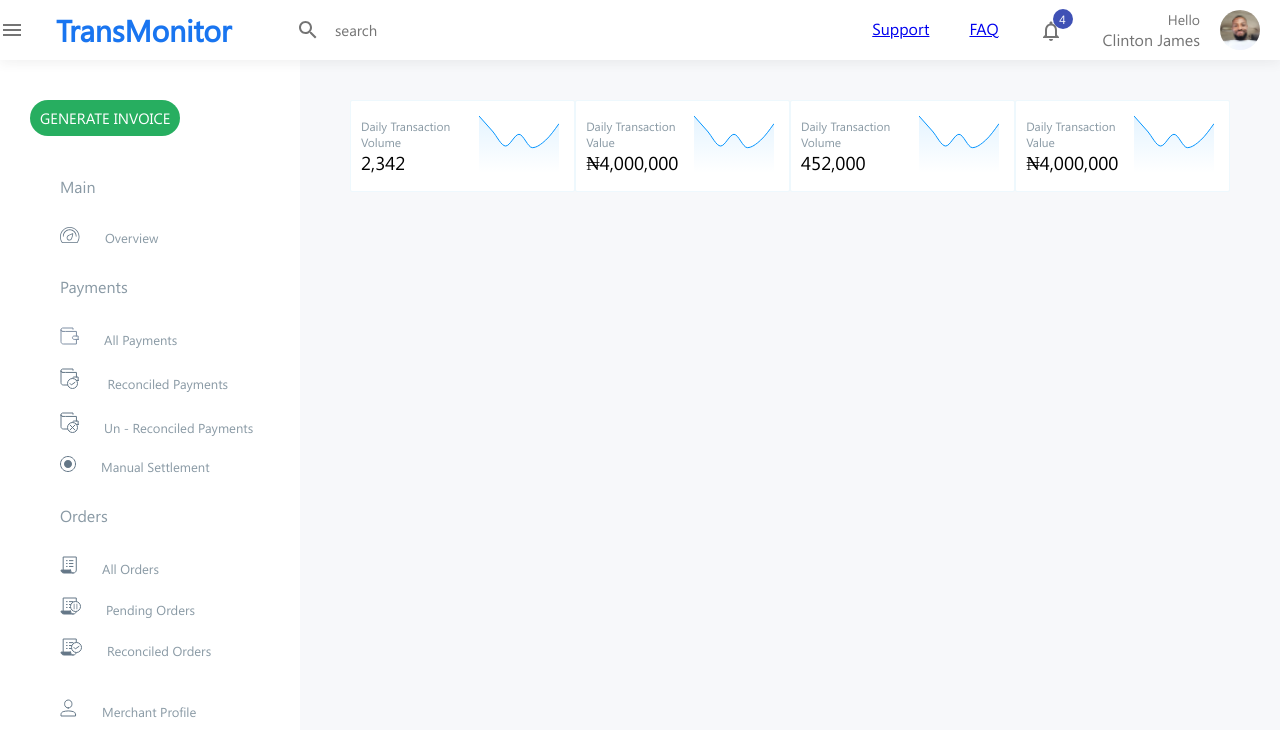
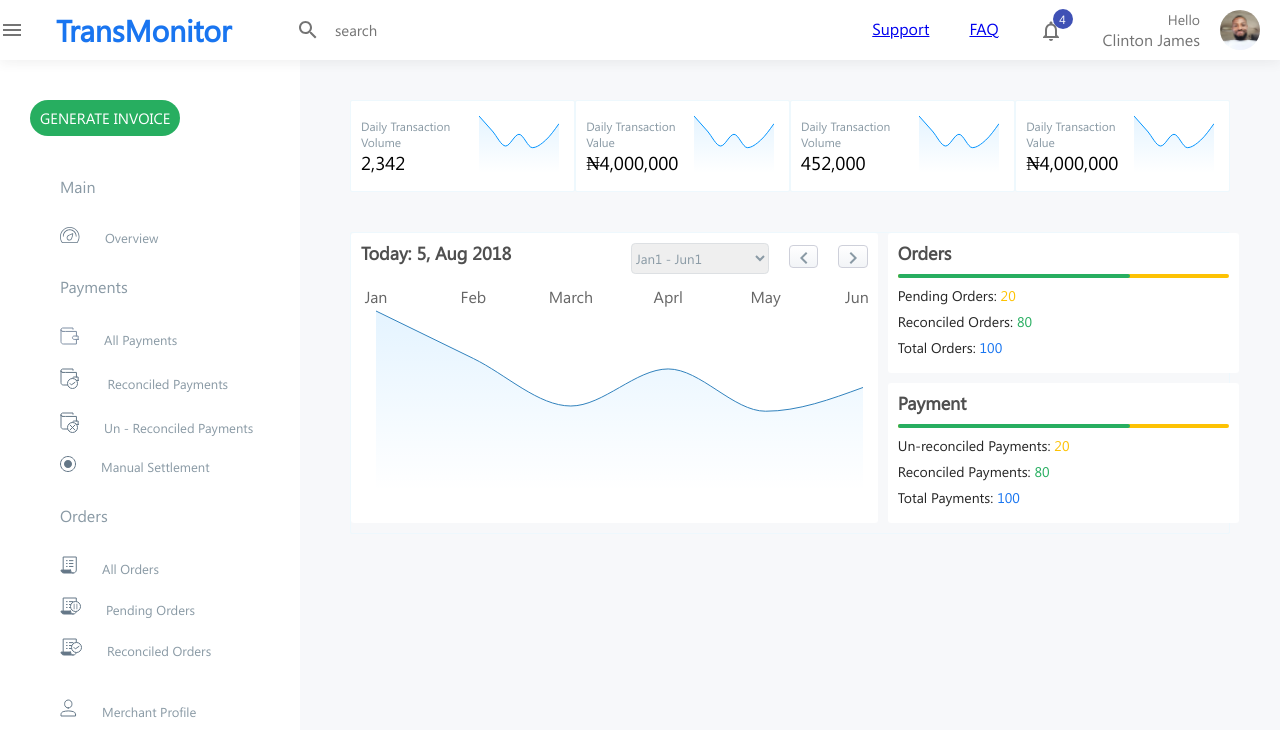
Before and after one commit to Clintjeez/Transmonitor, a React (Create React App) app: page / in a window 1280 px wide. Shown: the top 756 px of the page. Built offline with nearby package versions, Linux system fonts and the light colour scheme.

Commit message:
Data component setup

```diff
--- /dev/null
+++ b/src/Components/DataGraph/DataGraph.css
@@ -0,0 +1,120 @@
+.datagraph {
+  margin-top: 40px;
+}
+
+.datagraph__container {
+  width: 100%;
+  display: grid;
+  grid-template-columns: 60% 40%;
+  grid-gap: 10px;
+  border: 1px solid #eef8fd;
+  box-sizing: border-box;
+  border-radius: 2px;
+}
+
+.datagraph__box {
+  background-color: #fff;
+  border-radius: 3px;
+  padding: 10px;
+}
+.col__1 {
+  grid-row: 1/4;
+  height: 290px;
+}
+.col__2 {
+  height: 140px;
+}
+.col__3 {
+  height: 140px;
+}
+
+.datagraph__box__top {
+  display: flex;
+  justify-content: space-between;
+}
+
+.datagraph__box__top p {
+  color: #4f4f4f;
+  font-size: 18px;
+  line-height: 21px;
+  font-weight: 600;
+}
+
+.datagraph__date {
+  display: flex;
+  justify-content: space-between;
+}
+
+.datagraph__date__select {
+  width: 138px;
+  height: 31px;
+  border: 1px solid #dde0e3;
+  border-radius: 4.25px;
+  color: #8a9aa5;
+}
+.datagraph__date__btn__wrapper {
+  padding: 2px 0;
+}
+.datagraph__date__btn {
+  width: 29.36px;
+  height: 22.97px;
+  background: linear-gradient(0deg, #f2f4f7 0%, #ffffff 100%);
+  color: #8a9aa5 !important;
+  border: 1px solid #ced0da;
+  box-sizing: border-box;
+  border-radius: 4px;
+  margin-left: 20px;
+}
+
+.datagraph__box__title {
+  color: #4f4f4f;
+  font-size: 18px;
+  line-height: 21px;
+  font-weight: 600;
+  margin-bottom: 10px;
+}
+
+.datagraph__bar1 {
+  width: 100%;
+  height: 4px;
+  background-color: #fdc203;
+  border-radius: 4px;
+}
+
+.datagraph__bar2 {
+  width: 70%;
+  height: 4px;
+  background: #27ae60;
+  border-radius: 4px;
+}
+
+.bar__label {
+  font-size: 14px;
+  line-height: 16px;
+  color: #262626;
+  margin: 10px 0;
+}
+
+.txt__yellow {
+  color: #fdc203;
+}
+.txt__green {
+  color: #27ae60;
+}
+.txt__blue {
+  color: #1875f0;
+}
+
+.chart__wrapper {
+  height: 230px;
+}
+
+/* Mobile Responsivity */
+@media (max-width: 800px) {
+  .datagraph__container {
+    grid-template-columns: 100%;
+  }
+  .col__1 {
+    grid-row: 1;
+  }
+}
--- /dev/null
+++ b/src/Components/DataGraph/DataGraph.js
@@ -0,0 +1,71 @@
+import React from "react";
+import LargeChart from "../charts/LargeChart";
+
+import NavigateBeforeIcon from "@material-ui/icons/NavigateBefore";
+import NavigateNextIcon from "@material-ui/icons/NavigateNext";
+
+import "./DataGraph.css";
+
+function Datagraph() {
+  return (
+    <div className="datagraph">
+      <div className="datagraph__container">
+        <div className="datagraph__box col__1">
+          <div className="datagraph__box__top">
+            <p>Today: 5, Aug 2018</p>
+            <div className="datagraph__date">
+              <select className="datagraph__date__select">
+                <option>Jan1 - Jun1</option>
+                <option>Jan1 - Jun1</option>
+                <option>Jan1 - Jun1</option>
+              </select>
+              <div className="datagraph__date__btn__wrapper">
+                <button className="datagraph__date__btn btn__1">
+                  <NavigateBeforeIcon />
+                </button>
+                <button className="datagraph__date__btn btn__2">
+                  <NavigateNextIcon />
+                </button>
+              </div>
+            </div>
+          </div>
+          <div className="chart__wrapper">
+            <LargeChart />
+          </div>
+        </div>
+        <div className="datagraph__box col__2">
+          <p className="datagraph__box__title">Orders</p>
+          <div className="datagraph__bar1">
+            <div className="datagraph__bar2"></div>
+          </div>
+          <p className="bar__label">
+            Pending Orders: <span className="txt__yellow">20</span>
+          </p>
+          <p className="bar__label">
+            Reconciled Orders: <span className="txt__green">80</span>
+          </p>
+          <p className="bar__label">
+            Total Orders: <span className="txt__blue">100</span>
+          </p>
+        </div>
+        <div className="datagraph__box col__3">
+          <p className="datagraph__box__title">Payment</p>
+          <div className="datagraph__bar1">
+            <div className="datagraph__bar2"></div>
+          </div>
+          <p className="bar__label">
+            Un-reconciled Payments: <span className="txt__yellow">20</span>
+          </p>
+          <p className="bar__label">
+            Reconciled Payments: <span className="txt__green">80</span>
+          </p>
+          <p className="bar__label">
+            Total Payments: <span className="txt__blue">100</span>
+          </p>
+        </div>
+      </div>
+    </div>
+  );
+}
+
+export default Datagraph;
--- a/src/Pages/Main.js
+++ b/src/Pages/Main.js
@@ -2,6 +2,7 @@ import React from "react";
 
 // Components
 import InfoCard from "../Components/InfoCard/InfoCard";
+import DataGraph from "../Components/DataGraph/DataGraph";
 
 import "./Main.css";
 
@@ -14,8 +15,8 @@ function Main() {
         <InfoCard title="Daily Transaction Volume" data="452,000" />
         <InfoCard title="Daily Transaction Value" data="₦4,000,000" />
       </div>
-      {/* <DataGraph />
-  <Table /> */}
+      <DataGraph />
+      {/* <Table /> */}
     </div>
   );
 }
```
